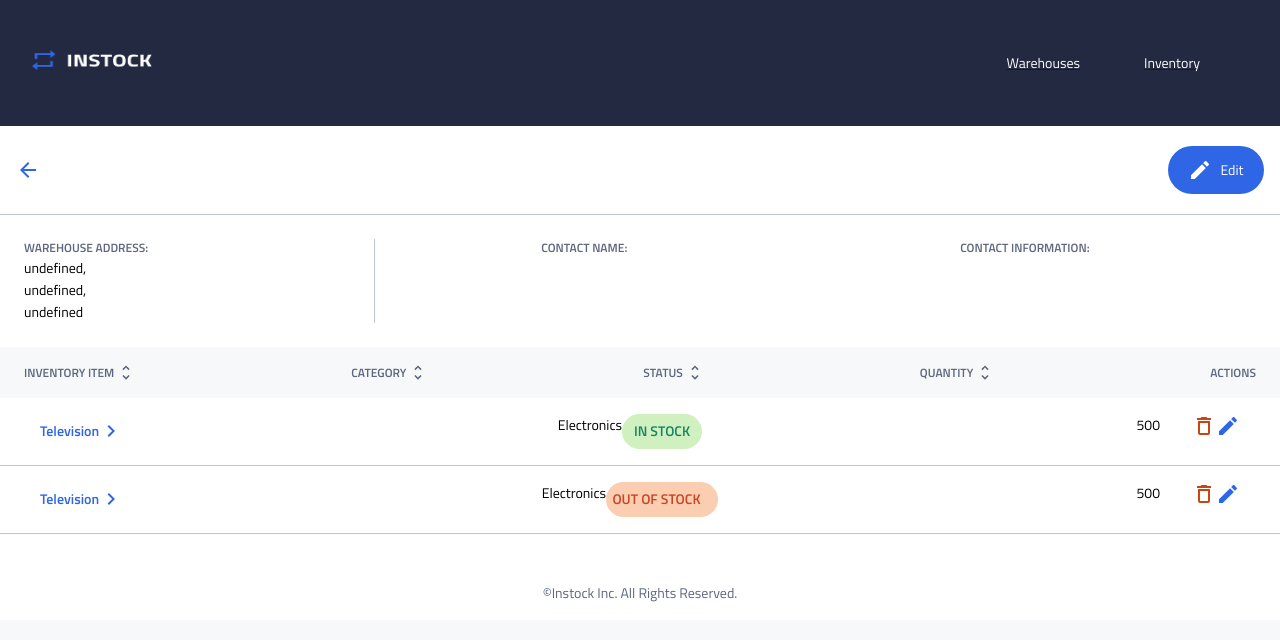
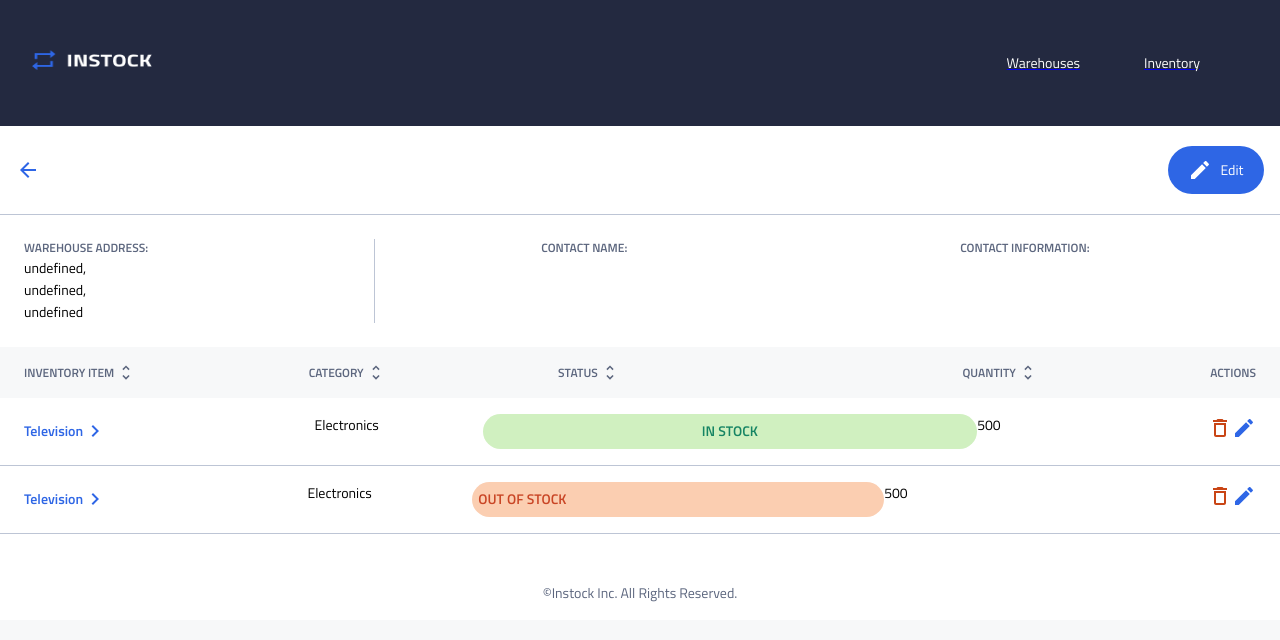
Before and after one commit to rmasuda12/code-crusaders-instock, a React (Vite) app: page /warehouses/1 in a window 1280 px wide. Shown: the top 640 px of the page. Built offline with nearby package versions, Linux system fonts and the light colour scheme; no server answers.

Commit message:
update tablet view of inventory list

```diff
--- a/src/components/WarehouseInventoryItems/WarehouseInventoryItems.jsx
+++ b/src/components/WarehouseInventoryItems/WarehouseInventoryItems.jsx
@@ -19,7 +19,7 @@ function WarehouseInventoryItems () {
                     <path d="M12 5.83L15.17 9L16.58 7.59L12 3L7.41003 7.59L8.83003 9L12 5.83ZM12 18.17L8.83003 15L7.42003 16.41L12 21L16.59 16.41L15.17 15L12 18.17Z" fill="#5C667E"/>
                     </svg>
                 </h4>
-                <h4 className='inventory-details__hidden-icon'>
+                <h4 className='inventory-details__hidden-icon--status'>
                     STATUS
                     <svg width="24" height="19" viewBox="0 0 24 24" fill="none" xmlns="http://www.w3.org/2000/svg">
                     <path d="M12 5.83L15.17 9L16.58 7.59L12 3L7.41003 7.59L8.83003 9L12 5.83ZM12 18.17L8.83003 15L7.42003 16.41L12 21L16.59 16.41L15.17 15L12 18.17Z" fill="#5C667E"/>
@@ -43,13 +43,13 @@ function WarehouseInventoryItems () {
                         </svg>
                     </h3>
                     <h4 className='inventory-details__items'>CATEGORY:</h4>
-                    <p>Electronics</p>
+                    <p className='inventory-details__click-item-value'>Electronics</p>
                 </div>
                 <div className='inventory-details__right'>
                     <h4 className='inventory-details__items'>STATUS:</h4>
                     <h3 className='inventory-details__status'> IN STOCK</h3>
                     <h4 className='inventory-details__items'>QTY:</h4>
-                    <p>500</p>
+                    <p className='inventory-details__quantity-value'>500</p>
                 </div>
             </section>
 
@@ -80,14 +80,14 @@ function WarehouseInventoryItems () {
                         </svg>
                     </h3>
                     <h4 className='inventory-details__items'>CATEGORY:</h4>
-                    <p>Electronics</p>
+                    <p className='inventory-details__click-item-value'>Electronics</p>
                 </div>
 
                 <div className='inventory-details__right'>
                     <h4 className='inventory-details__items'>STATUS:</h4>
                     <h3 className='inventory-details__status--red'> OUT OF STOCK</h3>
                     <h4 className='inventory-details__items'>QTY:</h4>
-                    <p>500</p>
+                    <p className='inventory-details__quantity-value'>500</p>
                 </div>
             </section>
 
--- a/src/components/WarehouseInventoryItems/WarehouseInventoryItems.scss
+++ b/src/components/WarehouseInventoryItems/WarehouseInventoryItems.scss
@@ -8,6 +8,8 @@
 
     @include tablet{
         display: flex;
+        padding: 0;
+        padding-left: 1.5rem;
     }
 
     &__container {
@@ -17,8 +19,9 @@
 
             @include tablet {
                 flex-grow: 1;
-                padding: 1rem;
                 justify-content: space-between;
+                padding-bottom: 0;
+                padding: 1rem 0;
             }
     }
 
@@ -29,8 +32,8 @@
 
             @include tablet {
                 display: flex;
-                flex-grow: 1;
-                justify-content: space-between;
+                // flex-grow: 1;
+                // justify-content: space-between;
                 }
 
         }
@@ -41,8 +44,8 @@
 
             @include tablet {
                 display: flex;
-                flex-grow: 1;
-                justify-content: space-between;
+                // flex-grow: 1;
+                // justify-content: space-between;
             }
         }
 
@@ -50,6 +53,16 @@
         display: flex;
         align-items: center;
         color: $instock-indigo;
+
+        @include tablet {
+            flex-grow: 2;
+        }
+    }
+
+    &__click-item-value {
+        @include tablet {
+            flex-grow: 1;
+        }
     }
 
     &__items {
@@ -67,10 +80,14 @@
         padding-bottom: 1.5rem;
 
         @include tablet {
-          padding: 1rem;
+            padding-right: 1.5rem;
 
+            padding-bottom: 0;
+            align-items: center;
         }
     }
+
+
 
     &__status{
         color: $green;
@@ -81,6 +98,19 @@
         justify-content: center;
         padding: 0.40rem;
         width: 5rem;
+
+        @include tablet {
+            flex-grow: 2;
+
+
+        }
+    }
+
+    &__quantity-value {
+        @include tablet {
+            display: flex;
+            flex-grow: 1;
+        }
     }
 
     &__status--red {
@@ -94,6 +124,7 @@
 
         @include tablet {
             width: 7rem;
+            flex-grow: 1;
         }
     }
 
@@ -117,5 +148,12 @@
     &__hidden-icon {
         display: flex;
         align-items: center;
+        flex-grow: 1;
+    }
+
+    &__hidden-icon--status {
+        display: flex;
+        align-items: center;
+        flex-grow: 2;
     }
 }
```
